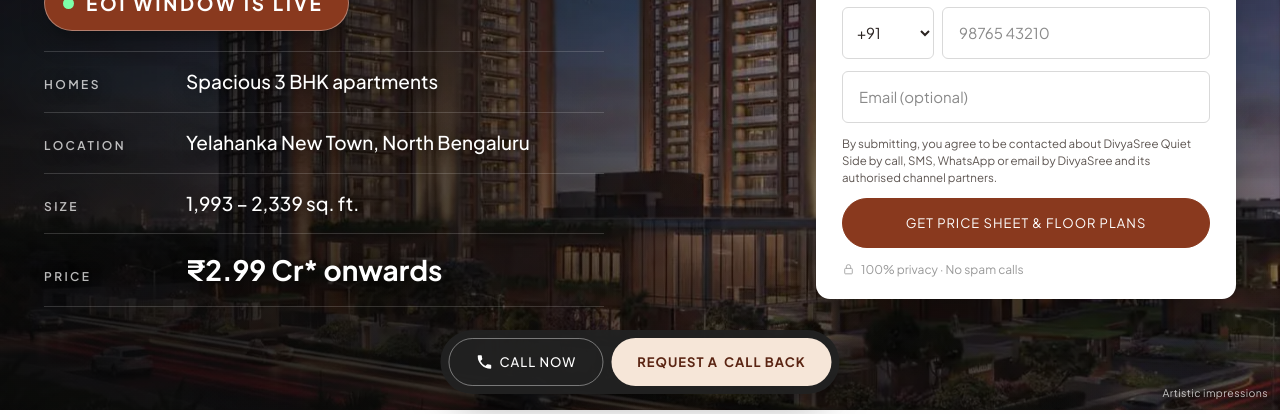
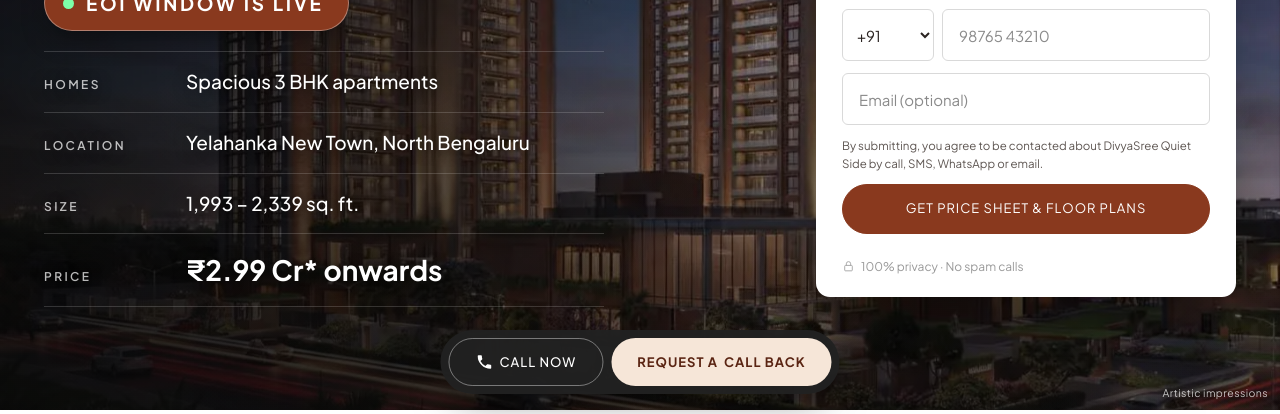
Before and after one commit to iamhere-lab/divyashree, a plain HTML site: page index.html in a window 1280 px wide. Shown: the part 386-800 px from the top of the page. Drawn offline with Linux system fonts and the light colour scheme.

Commit message:
Trim form notice: drop channel-partner line and privacy link
Co-Authored-By: Claude Opus 5.5 <noreply@anthropic.com>
Claude-Session: https://claude.ai/code/session_01UZNGprXxvwqKtX5Jabx445

```diff
--- a/index.html
+++ b/index.html
@@ -444,7 +444,7 @@ window.QS_CONFIG = {
       <label for="tpl-company">Company</label>
       <input id="tpl-company" name="company" type="text" tabindex="-1" autocomplete="off">
     </div>
-    <p class="consent consent-note"><span class="consent-text">By submitting, you agree to be contacted about DivyaSree Quiet Side by call, SMS, WhatsApp or email by <span class="js-consent-entity"></span>.</span></p>
+    <p class="consent consent-note"><span class="consent-text">By submitting, you agree to be contacted about DivyaSree Quiet Side by call, SMS, WhatsApp or email.</span></p>
     <button class="btn-outline btn-submit" type="submit">Submit</button>
     <p class="form-status" role="status" aria-live="polite"></p>
   </form>
```
